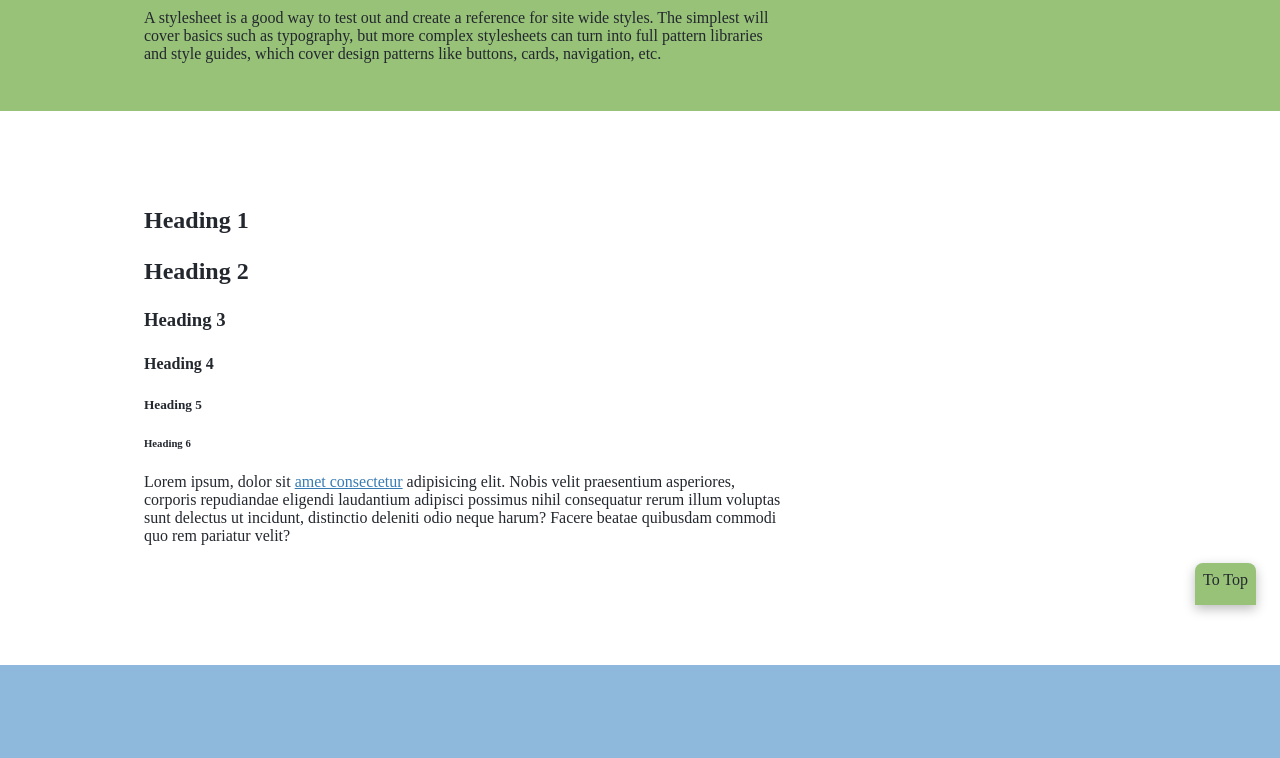
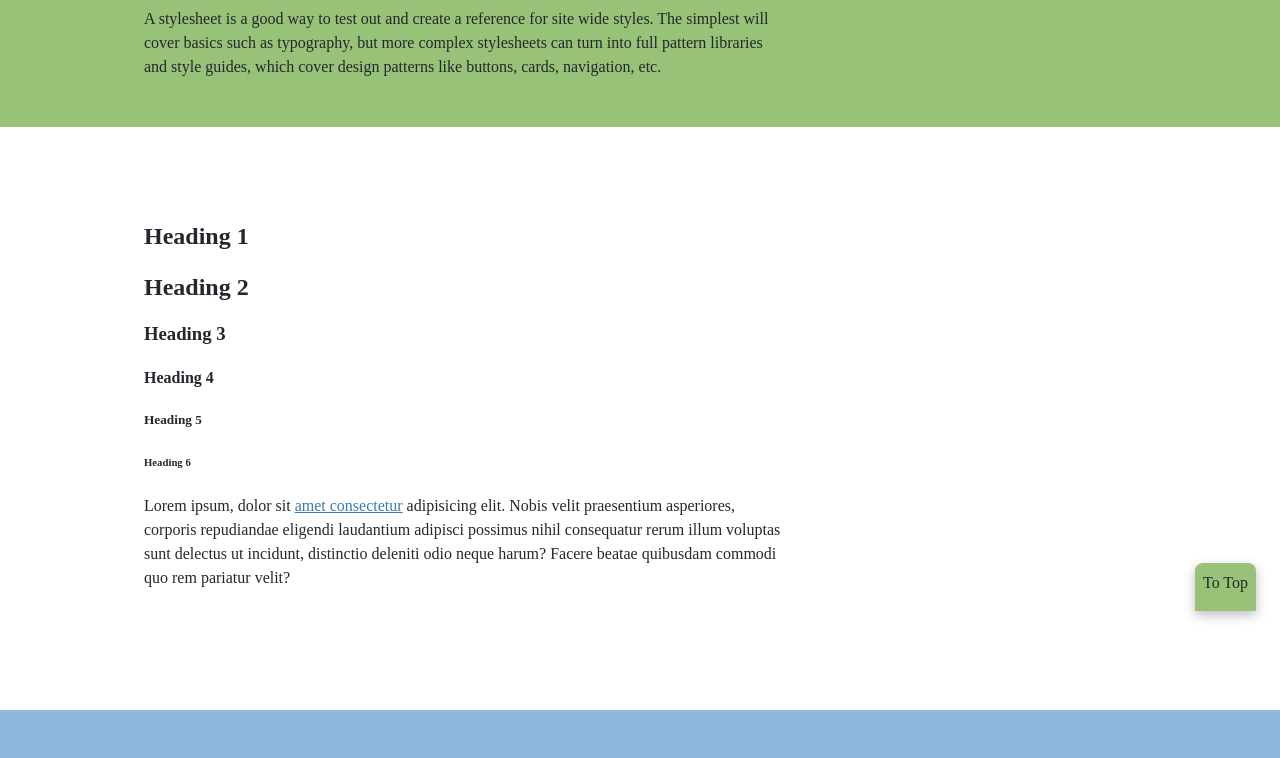
Before and after one commit to MAD9013/f2024-w4-tutorial, a plain HTML site: page stylesheet.html in a window 1280 px wide. Shown: the part 245-1003 px from the top of the page. Drawn offline with Linux system fonts and the light colour scheme.

Commit message:
Update CSS to use inline and block instead of top, right, bottom, and left and update CSS Reset

```diff
--- a/css/containers-complete.css
+++ b/css/containers-complete.css
@@ -3,8 +3,8 @@
   width: 100%; */
   width: min(65em, 100%);
   margin: 0 auto;
-  padding-left: 1.5rem;
-  padding-right: 1.5rem;
+  padding-inline-start: 1.5rem;
+  padding-inline-end: 1.5rem;
 }
 
 .container--text {
--- a/css/fluid-type-complete.css
+++ b/css/fluid-type-complete.css
@@ -79,7 +79,7 @@ h2,
 h3,
 .heading-3 {
   font-size: clamp(1.424rem, 3.793vw, 2.369rem);
-  margin-bottom: 0.75rem;
+  margin-block-end: 0.75rem;
   line-height: 1.3;
   color: #387bb2;
 }
@@ -87,14 +87,14 @@ h3,
 h4,
 .heading-4 {
   font-size: clamp(1.266rem, 3.043vw, 1.777rem);
-  margin-bottom: 0;
+  margin-block-end: 0;
   text-transform: uppercase;
 }
 
 h5,
 .heading-5 {
   font-size: clamp(1.125rem, 2.458vw, 1.333rem);
-  border-bottom: 0.0625rem solid #387bb2;
+  border-block-end: 0.0625rem solid #387bb2;
 }
 
 h6 {
--- a/css/fluid-type.css
+++ b/css/fluid-type.css
@@ -75,20 +75,20 @@ h2,
 
 h3,
 .heading-3 {
-  margin-bottom: 0.75rem;
+  margin-block-end: 0.75rem;
   line-height: 1.3;
   color: #387bb2;
 }
 
 h4,
 .heading-4 {
-  margin-bottom: 0;
+  margin-block-end: 0;
   text-transform: uppercase;
 }
 
 h5,
 .heading-5 {
-  border-bottom: 0.0625rem solid #387bb2;
+  border-block-end: 0.0625rem solid #387bb2;
 }
 
 h6 {
--- a/css/main.css
+++ b/css/main.css
@@ -31,7 +31,12 @@
   --radius: 0.5em;
 }
 
-/* CSS Reset */
+/*
+
+CSS Reset
+Adapted from: https://piccalil.li/blog/a-more-modern-css-reset/
+
+*/
 
 /* Box sizing rules */
 *,
@@ -40,23 +45,16 @@
   box-sizing: border-box;
 }
 
-/* Set core root defaults */
+/* Prevent font size inflation */
 html {
+  -moz-text-size-adjust: none;
+  -webkit-text-size-adjust: none;
+  text-size-adjust: none;
   color: var(--color-primary);
+  line-height: 1.5;
 }
 
-html:focus-within {
-  scroll-behavior: smooth;
-}
-
-/* Set core body defaults */
-body {
-  min-height: 100vh;
-  text-rendering: optimizeSpeed;
-  margin: 0;
-}
-
-/* Update default margin */
+/* Remove default margin in favour of better control in authored CSS */
 h1,
 h2,
 h3,
@@ -79,6 +77,31 @@ ol[role="list"] {
   list-style: none;
 }
 
+/* Set core body defaults */
+body {
+  min-height: 100vh;
+  margin: 0;
+}
+
+/* Set shorter line heights on headings and interactive elements */
+h1,
+h2,
+h3,
+h4,
+button,
+input,
+label {
+  line-height: 1.1;
+}
+
+/* Balance text wrapping on headings */
+h1,
+h2,
+h3,
+h4 {
+  text-wrap: balance;
+}
+
 /* A elements that don't have a class get default styles */
 a:not([class]) {
   text-decoration-skip-ink: auto;
@@ -88,7 +111,7 @@ a:not([class]) {
 
 a:not([class]):hover,
 a:not([class]):focus-visible {
-  color: var(--color-red);
+  color: var(--color-green);
 }
 
 /* Make images easier to work with */
@@ -112,7 +135,18 @@ input,
 button,
 textarea,
 select {
-  font: inherit;
+  font-family: inherit;
+  font-size: inherit;
+}
+
+/* Make sure textareas without a rows attribute are not tiny */
+textarea:not([rows]) {
+  min-height: 10em;
+}
+
+/* Anything that has been anchored to should have extra scroll margin */
+:target {
+  scroll-margin-block: 5ex;
 }
 
 /* Remove all animations, transitions and smooth scroll for people that prefer not to see them */
@@ -226,28 +260,28 @@ select {
 /* Setting default spacing for all section elements */
 
 main > section {
-  padding-top: 1.5rem;
-  padding-bottom: 1.5rem;
+  padding-block-start: 1.5rem;
+  padding-block-end: 1.5rem;
 }
 
 main > section:first-of-type {
-  padding-top: 3rem;
-  padding-bottom: 1.5rem;
+  padding-block-start: 3rem;
+  padding-block-end: 1.5rem;
 }
 
 main > section:last-of-type {
-  padding-top: 1.5rem;
-  padding-bottom: 3rem;
+  padding-block-start: 1.5rem;
+  padding-block-end: 3rem;
 }
 
 main > section:first-of-type:last-of-type {
-  padding-top: 3rem;
-  padding-bottom: 3rem;
+  padding-block-start: 3rem;
+  padding-block-end: 3rem;
 }
 
 main + aside {
-  padding-top: 3rem;
-  padding-bottom: 3rem;
+  padding-block-start: 3rem;
+  padding-block-end: 3rem;
   background-color: var(--color-blue--light);
 }
 
@@ -257,64 +291,64 @@ main + aside p:last-child {
 
 @media only screen and (min-width: 45em) {
   main > section {
-    padding-top: 2.25rem;
-    padding-bottom: 2.25rem;
+    padding-block-start: 2.25rem;
+    padding-block-end: 2.25rem;
   }
 
   main > section:first-of-type {
-    padding-top: 4.5rem;
-    padding-bottom: 2.25rem;
+    padding-block-start: 4.5rem;
+    padding-block-end: 2.25rem;
   }
 
   main > section:last-of-type {
-    padding-top: 2.25rem;
-    padding-bottom: 4.5rem;
+    padding-block-start: 2.25rem;
+    padding-block-end: 4.5rem;
   }
 
   main > section:first-of-type:last-of-type {
-    padding-top: 4.5rem;
-    padding-bottom: 4.5rem;
+    padding-block-start: 4.5rem;
+    padding-block-end: 4.5rem;
   }
 
   main + aside {
-    padding-top: 4.5rem;
-    padding-bottom: 4.5rem;
+    padding-block-start: 4.5rem;
+    padding-block-end: 4.5rem;
   }
 }
 
 @media only screen and (min-width: 60em) {
   main > section {
-    padding-top: 3rem;
-    padding-bottom: 3rem;
+    padding-block-start: 3rem;
+    padding-block-end: 3rem;
   }
 
   main > section:first-of-type {
-    padding-top: 6rem;
-    padding-bottom: 3rem;
+    padding-block-start: 6rem;
+    padding-block-end: 3rem;
   }
 
   main > section:last-of-type {
-    padding-top: 3rem;
-    padding-bottom: 6rem;
+    padding-block-start: 3rem;
+    padding-block-end: 6rem;
   }
 
   main > section:first-of-type:last-of-type {
-    padding-top: 6rem;
-    padding-bottom: 6rem;
+    padding-block-start: 6rem;
+    padding-block-end: 6rem;
   }
 
   main + aside {
-    padding-top: 6rem;
-    padding-bottom: 6rem;
+    padding-block-start: 6rem;
+    padding-block-end: 6rem;
   }
 }
 
 main > section > .container > h2 {
-  margin-bottom: 3rem;
+  margin-block-end: 3rem;
 }
 
 main > section > .container > h3 {
-  margin-top: 3rem;
+  margin-block-start: 3rem;
 }
 
 /* ---------- Utility ---------- */
@@ -398,8 +432,8 @@ code {
   background-repeat: no-repeat;
   background-size: auto 80%;
   background-position: 1.5rem center;
-  padding-top: 1.5rem;
-  padding-bottom: 1.5rem;
+  padding-block-start: 1.5rem;
+  padding-block-end: 1.5rem;
 }
 
 .navbar__headline {
@@ -425,7 +459,7 @@ code {
   font-weight: 400;
   text-transform: uppercase;
   letter-spacing: 0.125rem;
-  padding-left: calc(var(--dash-width) + 0.5rem);
+  padding-inline-start: calc(var(--dash-width) + 0.5rem);
   position: relative;
 }
 
@@ -613,8 +647,8 @@ code {
   .navbar:not(.navbar--tall) .navbar__list {
     width: min(100%, var(--container));
     margin: 0 auto;
-    padding-left: 1.5rem;
-    padding-right: 1.5rem;
+    padding-inline-start: 1.5rem;
+    padding-inline-end: 1.5rem;
   }
 
   .navbar--tall .navbar__nav::after {
@@ -675,7 +709,7 @@ code {
   font-weight: 400;
   text-transform: uppercase;
   letter-spacing: 0.125rem;
-  padding-left: calc(var(--dash-width) + 0.5rem);
+  padding-inline-start: calc(var(--dash-width) + 0.5rem);
   position: relative;
 }
 
@@ -762,8 +796,8 @@ code {
   display: block;
   text-decoration: none;
   color: var(--color-primary);
-  padding-left: 1.5rem;
-  border-left: 0.5rem solid var(--color-primary);
+  padding-inline-start: 1.5rem;
+  border-inline-start: 0.5rem solid var(--color-primary);
   position: relative;
 }
 
@@ -788,7 +822,7 @@ code {
 }
 
 .topic-list__heading {
-  margin-bottom: 0.5rem;
+  margin-block-end: 0.5rem;
   text-decoration: underline;
   text-decoration-thickness: 0.25rem;
   text-decoration-color: transparent;
@@ -824,7 +858,7 @@ code {
 }
 
 .banner__headline:not(:last-child) {
-  margin-bottom: 1.5rem;
+  margin-block-end: 1.5rem;
 }
 
 /* Instructor Comment */
@@ -842,7 +876,7 @@ code {
 }
 
 .ic :last-child {
-  margin-bottom: 0;
+  margin-block-end: 0;
 }
 
 .ic cite {
@@ -862,7 +896,7 @@ code {
 
 @media only screen and (min-width: 90em) {
   .ic {
-    margin-left: -5rem;
+    margin-inline-start: -5rem;
   }
 }
 
--- a/css/responsive-type-complete.css
+++ b/css/responsive-type-complete.css
@@ -78,7 +78,7 @@ h2,
 h3,
 .heading-3 {
   font-size: 1.424rem;
-  margin-bottom: 0.75rem;
+  margin-block-end: 0.75rem;
   line-height: 1.3;
   color: #387bb2;
 }
@@ -86,14 +86,14 @@ h3,
 h4,
 .heading-4 {
   font-size: 1.266rem;
-  margin-bottom: 0;
+  margin-block-end: 0;
   text-transform: uppercase;
 }
 
 h5,
 .heading-5 {
   font-size: 1.125rem;
-  border-bottom: 0.0625rem solid #387bb2;
+  border-block-end: 0.0625rem solid #387bb2;
 }
 
 h6 {
```
